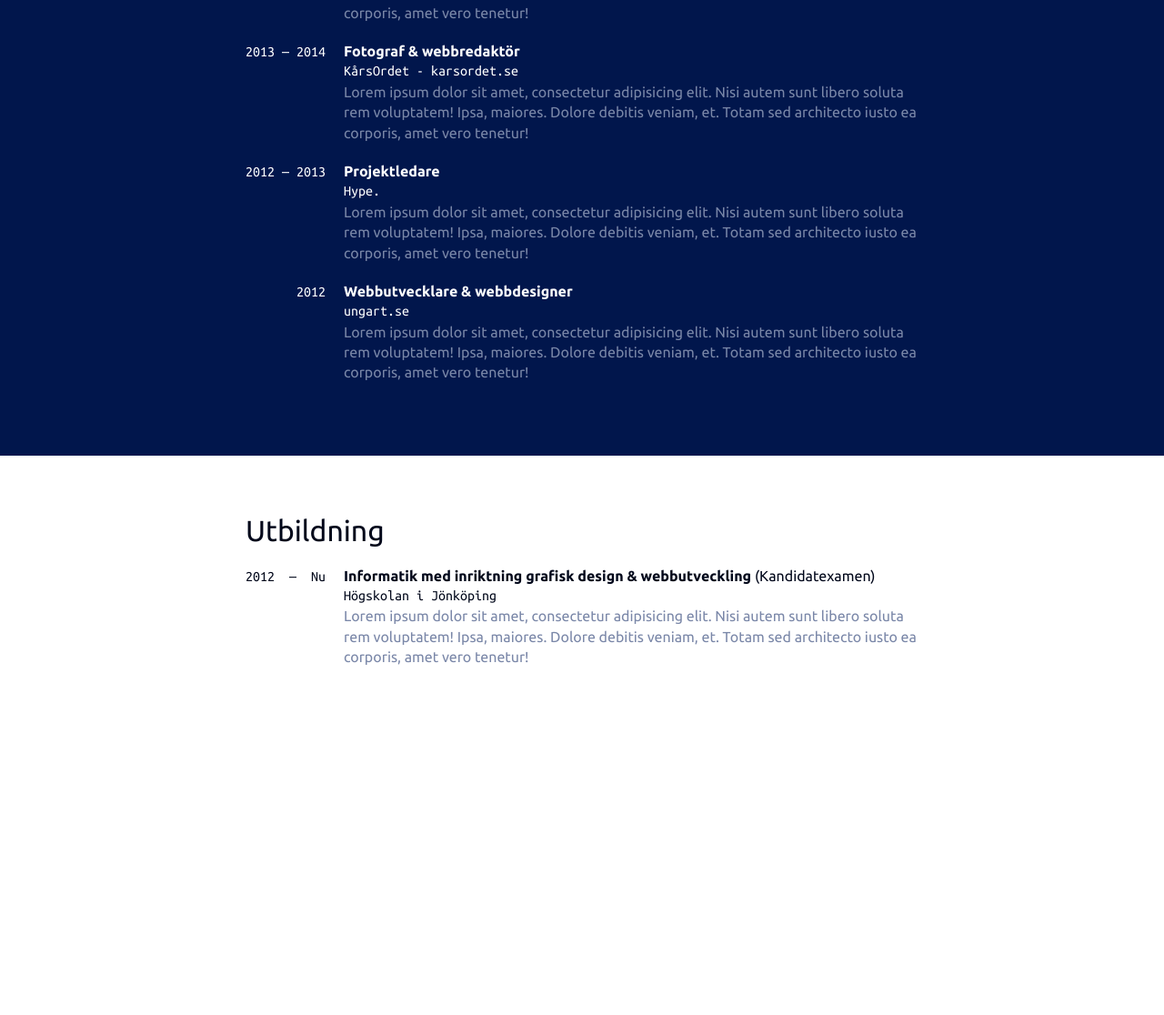
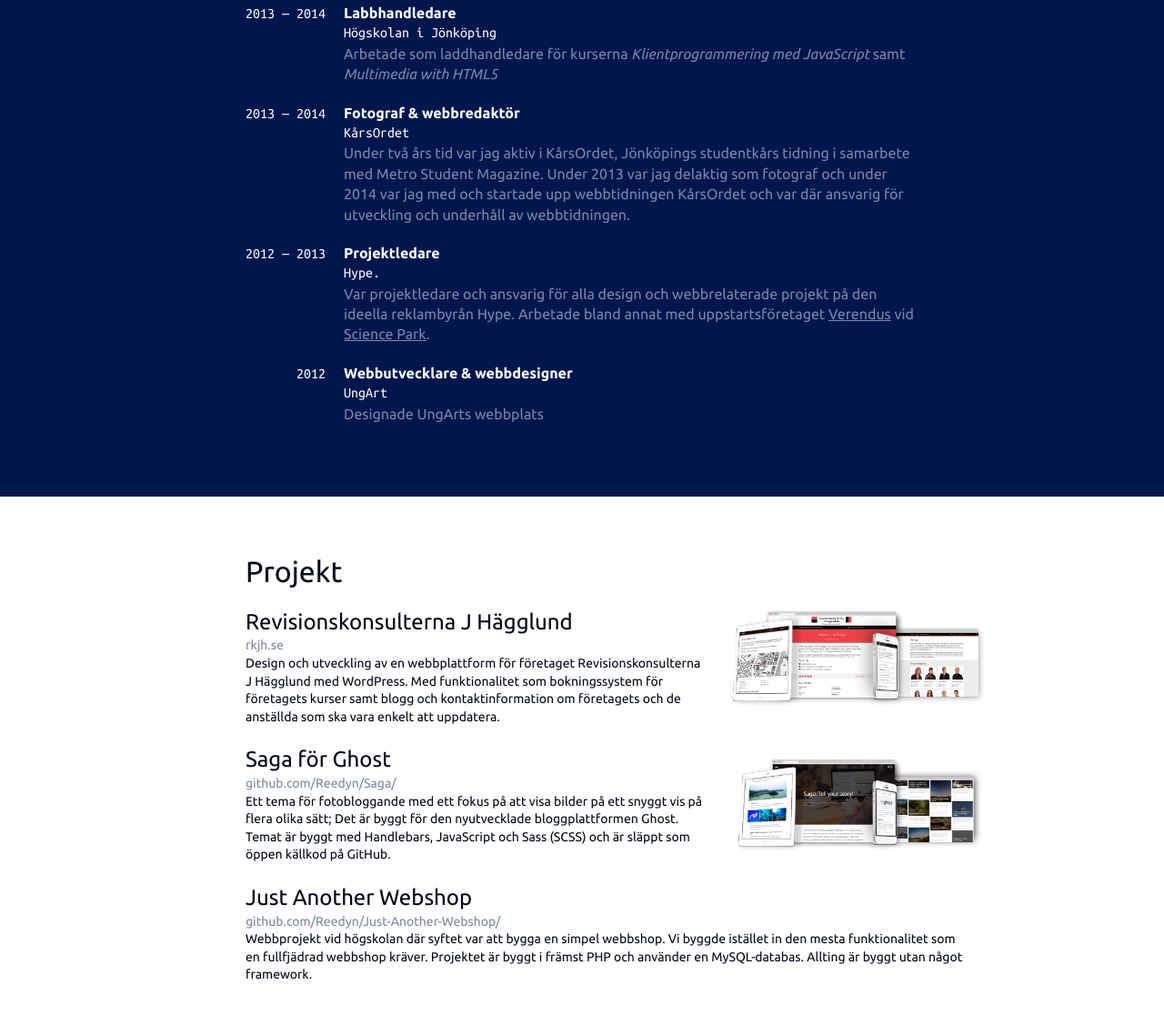
Before and after one commit to josefinenilsson/Resume, a website: page index.html in a window 1280 px wide. Shown: the part 1126-2242 px from the top of the page at 91% size. Before the commit the page ends 1940 px from the top, so only its background shows below. Drawn offline with Linux system fonts and the light colour scheme.

Commit message:
Added content & added styling for projects.

```diff
--- a/index.html
+++ b/index.html
@@ -70,10 +70,16 @@
         </header>
         <section class="section">
             <div class="container">
-                <h2 class="title">Projekt</h2>
-                <p>Jag utvecklar</p>
-                <div class="projects">
-
+                <h2 class="title">Utbildning</h2>
+                <div class="experience">
+                    <div class="experience-item">
+                        <div class="date">2012 — 2015</div>
+                        <div class="content">
+                            <p class="position">Informatik med inriktning grafisk design & webbutveckling <span class="secondary">(Kandidatexamen)</span></p>
+                            <p class="location">Högskolan i Jönköping</p>
+                            <p class="description">Lorem ipsum dolor sit amet, consectetur adipisicing elit. Nisi autem sunt libero soluta rem voluptatem! Ipsa, maiores. Dolore debitis veniam, et. Totam sed architecto iusto ea corporis, amet vero tenetur!</p>
+                        </div>
+                    </div>
                 </div>
             </div>
         </section>
@@ -85,40 +91,40 @@
                         <div class="date">2012&nbsp; — &nbsp;Nu</div>
                         <div class="content">
                             <p class="position">Webbutvecklare & designer</p>
-                            <p class="location">rkjh.se</p>
-                            <p class="description">Lorem ipsum dolor sit amet, consectetur adipisicing elit. Nisi autem sunt libero soluta rem voluptatem! Ipsa, maiores. Dolore debitis veniam, et. Totam sed architecto iusto ea corporis, amet vero tenetur!</p>
+                            <p class="location"><a href="/rkjh.se">Revisionskonsulterna J Hägglund</a></p>
+                            <p class="description">Ansvarig för uppdatering och service av webbplatsen samt marknadsföring och medieproduktion kring denna.</p>
                         </div>
                     </div>
                     <div class="experience-item">
                         <div class="date">2013 — 2014</div>
                         <div class="content">
                             <p class="position">Labbhandledare</p>
-                            <p class="location">Högskolan i Jönköping</p>
-                            <p class="description">Lorem ipsum dolor sit amet, consectetur adipisicing elit. Nisi autem sunt libero soluta rem voluptatem! Ipsa, maiores. Dolore debitis veniam, et. Totam sed architecto iusto ea corporis, amet vero tenetur!</p>
+                            <p class="location"><a href="//hj.se">Högskolan i Jönköping</a></p>
+                            <p class="description">Arbetade som laddhandledare för kurserna <em>Klientprogrammering med JavaScript</em> samt <em>Multimedia with HTML5</em></p>
                         </div>
                     </div>
                     <div class="experience-item">
                         <div class="date">2013 — 2014</div>
                         <div class="content">
                             <p class="position">Fotograf & webbredaktör</p>
-                            <p class="location">KårsOrdet - karsordet.se</p>
-                            <p class="description">Lorem ipsum dolor sit amet, consectetur adipisicing elit. Nisi autem sunt libero soluta rem voluptatem! Ipsa, maiores. Dolore debitis veniam, et. Totam sed architecto iusto ea corporis, amet vero tenetur!</p>
+                            <p class="location"><a href="//karsordet.se">KårsOrdet</a></p>
+                            <p class="description">Under två års tid var jag aktiv i KårsOrdet, Jönköpings studentkårs tidning i samarbete med Metro Student Magazine. Under 2013 var jag delaktig som fotograf och under 2014 var jag med och startade upp webbtidningen KårsOrdet och var där ansvarig för utveckling och underhåll av webbtidningen.</p>
                         </div>
                     </div>
                     <div class="experience-item">
                         <div class="date">2012 — 2013</div>
                         <div class="content">
                             <p class="position">Projektledare</p>
-                            <p class="location">Hype.</p>
-                            <p class="description">Lorem ipsum dolor sit amet, consectetur adipisicing elit. Nisi autem sunt libero soluta rem voluptatem! Ipsa, maiores. Dolore debitis veniam, et. Totam sed architecto iusto ea corporis, amet vero tenetur!</p>
+                            <p class="location"><a href="https://www.facebook.com/Hype.jkpg">Hype.</a></p>
+                            <p class="description">Var projektledare och ansvarig för alla design och webbrelaterade projekt på den ideella reklambyrån Hype. Arbetade bland annat med uppstartsföretaget <a href="http://verendus.se/">Verendus</a> vid <a href="http://sciencepark.se/jonkoping/">Science Park</a>.</p>
                         </div>
                     </div>
                     <div class="experience-item">
                         <div class="date">2012</div>
                         <div class="content">
                             <p class="position">Webbutvecklare & webbdesigner</p>
-                            <p class="location">ungart.se</p>
-                            <p class="description">Lorem ipsum dolor sit amet, consectetur adipisicing elit. Nisi autem sunt libero soluta rem voluptatem! Ipsa, maiores. Dolore debitis veniam, et. Totam sed architecto iusto ea corporis, amet vero tenetur!</p>
+                            <p class="location"><a href="//ungart.se">UngArt</a></p>
+                            <p class="description">Designade UngArts webbplats</p>
                         </div>
                     </div>
                 </div>
@@ -127,19 +133,43 @@
         </section>
         <section class="section">
             <div class="container">
-                <h2 class="title">Utbildning</h2>
-                <div class="experience">
-                    <div class="experience-item">
-                        <div class="date">2012&nbsp; — &nbsp;Nu</div>
+                <h2 class="title">Projekt</h2>
+                <div class="projects">
+                    <div class="project-item">
                         <div class="content">
-                            <p class="position">Informatik med inriktning grafisk design & webbutveckling <span class="secondary">(Kandidatexamen)</span></p>
-                            <p class="location">Högskolan i Jönköping</p>
-                            <p class="description">Lorem ipsum dolor sit amet, consectetur adipisicing elit. Nisi autem sunt libero soluta rem voluptatem! Ipsa, maiores. Dolore debitis veniam, et. Totam sed architecto iusto ea corporis, amet vero tenetur!</p>
+                            <h3 class="project-title">Revisionskonsulterna J Hägglund</h3>
+                            <p class="location"><a href="//rkjh.se">rkjh.se</a></p>
+                            <div class="description">
+                                Design och utveckling av en webbplattform för företaget Revisionskonsulterna J Hägglund med WordPress. Med funktionalitet som bokningssystem för företagets kurser samt blogg och kontaktinformation om företagets och de anställda som ska vara enkelt att uppdatera.
+                            </div>
+                        </div>
+                        <div class="image">
+                            <img src="img/rkjh.png" alt="">
+                        </div>
+                    </div>
+                    <div class="project-item">
+                        <div class="content">
+                            <h3 class="project-title">Saga för Ghost</h3>
+                            <p class="location"><a href="https://github.com/Reedyn/Saga/">github.com/Reedyn/Saga/</a></p>
+                            <div class="description">
+                                Ett tema för fotobloggande med ett fokus på att visa bilder på ett snyggt vis på flera olika sätt; Det är byggt för den nyutvecklade bloggplattformen Ghost. Temat är byggt med Handlebars, JavaScript och Sass (SCSS) och är släppt som öppen källkod på GitHub.
+                            </div>
+                        </div>
+                        <div class="image">
+                            <img src="img/saga.png" alt="">
+                        </div>
+                    </div>
+                    <div class="project-item">
+                        <div class="content">
+                            <h3 class="project-title">Just Another Webshop</h3>
+                            <p class="location"><a href="https://github.com/Reedyn/Just-Another-Webshop/">github.com/Reedyn/Just-Another-Webshop/</a></p>
+                            <div class="description">
+                                Webbprojekt vid högskolan där syftet var att bygga en simpel webbshop. Vi byggde istället in den mesta funktionalitet som en fullfjädrad webbshop kräver. Projektet är byggt i främst PHP och använder en MySQL-databas. Allting är byggt utan något framework.
+                            </div>
                         </div>
                     </div>
                 </div>
             </div>
-
         </section>
         <script src="js/terminal.js"></script>
     </body>
--- a/sass/base/_typography.scss
+++ b/sass/base/_typography.scss
@@ -13,7 +13,15 @@ h2 {
     @include font-size(32);
 }
 
+h3 {
+    @include font-size(24);
+}
+
 .sub-title {
     @include font-size(21);
     color: $light-blue;
 }
+
+em {
+	font-style: italic;
+}
--- a/sass/components/_experience.scss
+++ b/sass/components/_experience.scss
@@ -22,9 +22,23 @@
             }
             .location {
                 font-family: $font-monospace;
+                a {
+                    color: white;
+                    text-decoration: none;
+                    &:hover {
+                        text-decoration: underline;
+                    }
+                }
             }
             .description {
                 color: $light-blue;
+                a {
+                    color: $light-blue;
+                    text-decoration: underline;
+                    &:hover {
+                        color: white;
+                    }
+                }
             }
         }
     }
--- a/sass/components/_projects.scss
+++ b/sass/components/_projects.scss
@@ -0,0 +1,35 @@
+.projects {
+    @include flexbox();
+    @include flex-direction(column);
+    width: 110%;
+    .project-item {
+        @include flexbox();
+        @include flex-direction(row);
+        margin-bottom: 20px;
+        &:last-child {
+            margin-bottom: 0;
+        }
+        .content {
+            padding-right: 20px;
+            flex: 1;
+            .title {
+
+            }
+            .link {
+
+            }
+            .description {
+
+
+            }
+        }
+
+        .image {
+            width: 35%;
+            img {
+                width: 100%;
+                height: auto;
+            }
+        }
+    }
+}
--- a/sass/layout/_base.scss
+++ b/sass/layout/_base.scss
@@ -8,6 +8,7 @@ html {
 
 body {
     @include font-size(14);
+    overflow: hidden
 }
 
 * {
--- a/sass/layout/_grid.scss
+++ b/sass/layout/_grid.scss
@@ -4,6 +4,13 @@
         bottom: 60px;
     };
     color: $dark-blue;
+    a {
+        color: $light-blue;
+        text-decoration: none;
+        &:hover {
+            text-decoration: underline;
+        }
+    }
     &.dark {
         background: $blue;
         color: white;
--- a/sass/style.scss
+++ b/sass/style.scss
@@ -43,6 +43,7 @@ Setting up the base-layout and formatting for elements.
 @import "layout/_footer";
 @import "base/_typography";
 @import "components/_experience";
+@import "components/_projects";
 @import "components/_timeline";
 @import "components/_terminal";
 @import "components/_desktop";
```
Also changed, not shown: css/style.css, img/rkjh.png (added), img/saga.png (added), 2 other files.
